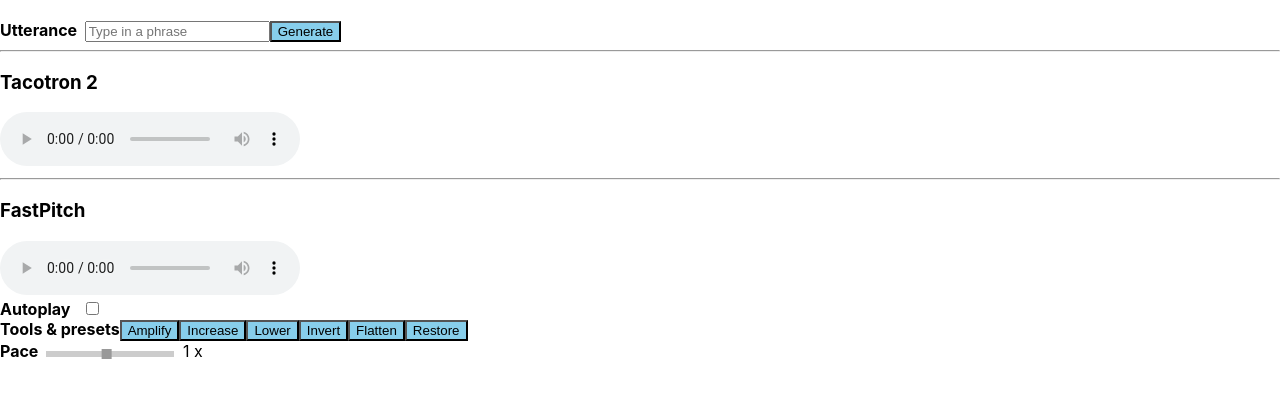
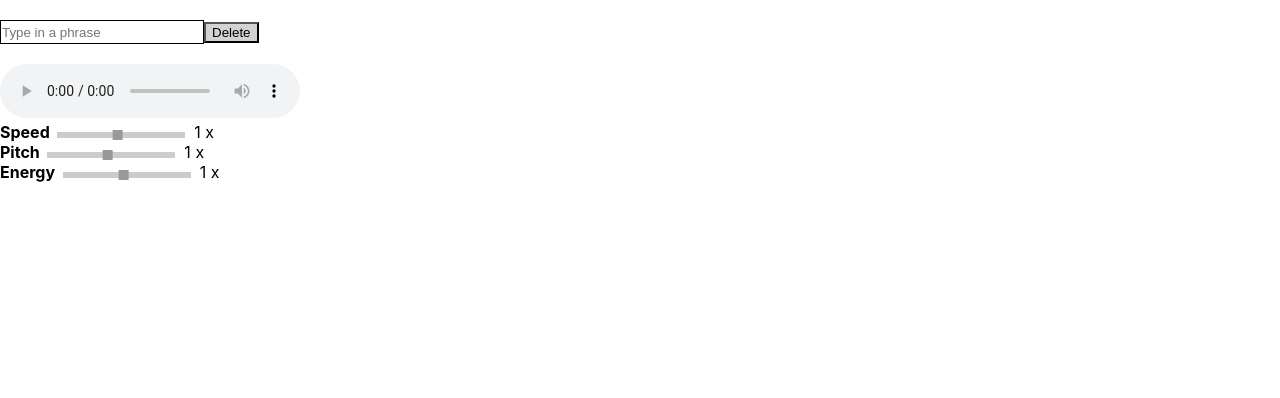
Before and after one commit to 24HRsEscaption/5500-project, a React (Create React App) app in the folder front-end/: page / in a window 1280 px wide. Shown: the top 398 px of the page. Built offline with nearby package versions, Linux system fonts and the light colour scheme.

Commit message:
2nd update

```diff
--- a/front-end/src/App.js
+++ b/front-end/src/App.js
@@ -5,14 +5,7 @@ import TextInput from "./components/TextInput"
 import Tools from './components/Tools';
 import Audio from './components/Audio';
 import Autoplay from './components/Autoplay';
-import Pace from './components/Pace';
-// function App() {
-//   return (
-//     <div className='userInput'>
-//       <TextInput />
-//     </div>
-//   );
-// }
+import Slider from './components/Slider';
 
 
 class App extends React.Component{
@@ -21,16 +14,17 @@ class App extends React.Component{
       <div>
         <br></br>
         <TextInput />
-        <hr></hr>
+        <br></br>
 
-        <Audio audioName="Tacotron 2"></Audio>
-        <hr></hr>
-        <Audio audioName="FastPitch"></Audio>
+        <Audio audioName="Audio"></Audio>
 
-        <Autoplay />
-        <Tools />
-        <Pace />
 
+
+        <Slider name="Speed" />
+
+        <Slider name="Pitch" />
+
+        <Slider name="Energy" />
       </div>
     );
 
--- a/front-end/src/components/Audio.js
+++ b/front-end/src/components/Audio.js
@@ -6,15 +6,13 @@ const Audio = ({audioName,onClick}) => {
 
 	return (
     <div>
-      <h3> {audioName} </h3>
+      {/* <h3> {audioName} </h3> */}
       <audio
-        src="https://www.google.com/logos/fnbx/animal_sounds/horse.mp3"
+        src="https://www.soundhelix.com/examples/mp3/SoundHelix-Song-1.mp3"
         preload="metadata"
         controls
         style={{ background: "white" }}
       ></audio>
-
-
     </div>
   );
 }
--- a/front-end/src/components/Button.js
+++ b/front-end/src/components/Button.js
@@ -1,12 +1,9 @@
 import React from 'react';
 
-const Button = ({text,onClick}) => {
-    // const onClick = ()=>{
-    //     console.log("clicked button -> " + {text}.text);
+const Button = ({text,onClick,color}) => {
 
-    // }
     return (
-      <button onClick={onClick} style={{ background: "skyblue" }}>
+      <button onClick={onClick} style={{ backgroundColor: color }}>
         {text}
       </button>
     );
--- a/front-end/src/components/Pace.js
+++ b/front-end/src/components/Slider.js
@@ -1,13 +1,14 @@
 import { Range } from "react-range";
 import * as React from "react";
-class Pace extends React.Component {
+class Slider extends React.Component {
   state = { values: [1] };
   render() {
     return (
       <div>
         <label>
           <div style={{ display: "inline-block" }}>
-            <strong>Pace&nbsp;&nbsp;</strong>
+
+            <strong>{this.props.name}&nbsp;&nbsp; </strong>
           </div>
           <Range
             step={0.1}
@@ -49,4 +50,4 @@ class Pace extends React.Component {
   }
 }
 
-export default Pace
+export default Slider
--- a/front-end/src/components/TextInput.js
+++ b/front-end/src/components/TextInput.js
@@ -2,22 +2,28 @@ import Button from "./Button";
 
 function TextInput() {
 
+const textBoxStyles = {
+  border: '1px solid black',
+  width:"200px",
+  height:"20px",
+  padding:"1px"
 
-  const onClick = ()=>{
-      console.log("clicked button -> Generate");}
-
+};
 
   return (
     <div>
       <label>
-        <strong>Utterance&nbsp;&nbsp;</strong>
-        <input type="text" name="text" placeholder="Type in a phrase" />
+        {/* <strong>UserInput&nbsp;&nbsp;</strong> */}
+        <input
+          type="text"
+          name="text"
+          style={textBoxStyles}
+          placeholder="Type in a phrase"
+        />
       </label>
-      <Button
-        style={{ background: "skyblue" }}
-        onClick={onClick}
-        text="Generate"
-      />
+
+      {/* <Button color="skyblue" onClick="generate" text="Generate" /> */}
+      <Button color="lightgrey" onClick="delete" text="Delete" />
     </div>
   );
 }
```
Also changed, not shown: front-end/src/test.js (deleted, +0 -86 lines), front-end/src/components/reactAudio.js (deleted).
